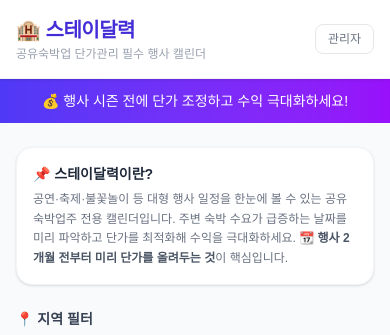
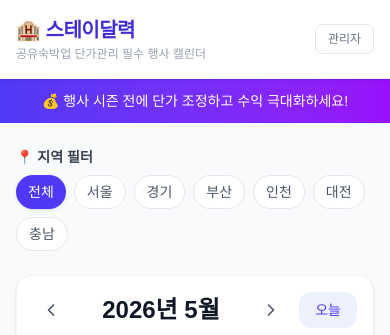
Before and after one commit to yunseon0308-gif/stay-calendar, a Next.js app: page / in a window 390 px wide. Shown: the top 335 px of the page. Built offline with nearby package versions, Linux system fonts and the light colour scheme; no server answers.

Commit message:
feat: hide intro section on mobile to prioritize calendar visibility

```diff
--- a/src/app/page.tsx
+++ b/src/app/page.tsx
@@ -55,8 +55,8 @@ export default function Home() {
 
       <main className="max-w-7xl mx-auto px-4 py-6">
 
-        {/* 소개 */}
-        <div className="bg-white rounded-2xl border border-gray-100 p-4 shadow-sm mb-6">
+        {/* 소개 — 모바일에서는 숨김 (스크롤 길이 단축, 달력 우선 노출) */}
+        <div className="hidden md:block bg-white rounded-2xl border border-gray-100 p-4 shadow-sm mb-6">
           <h2 className="text-sm font-bold text-gray-800 mb-1.5">📌 스테이달력이란?</h2>
           <p className="text-xs text-gray-500 leading-relaxed">
             공연·축제·불꽃놀이 등 대형 행사 일정을 한눈에 볼 수 있는 공유숙박업주 전용 캘린더입니다.
```
